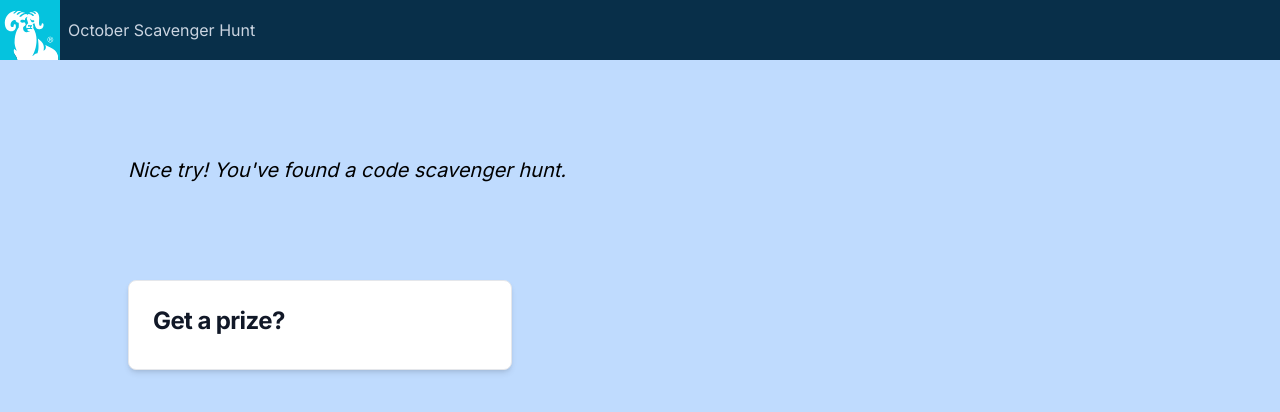
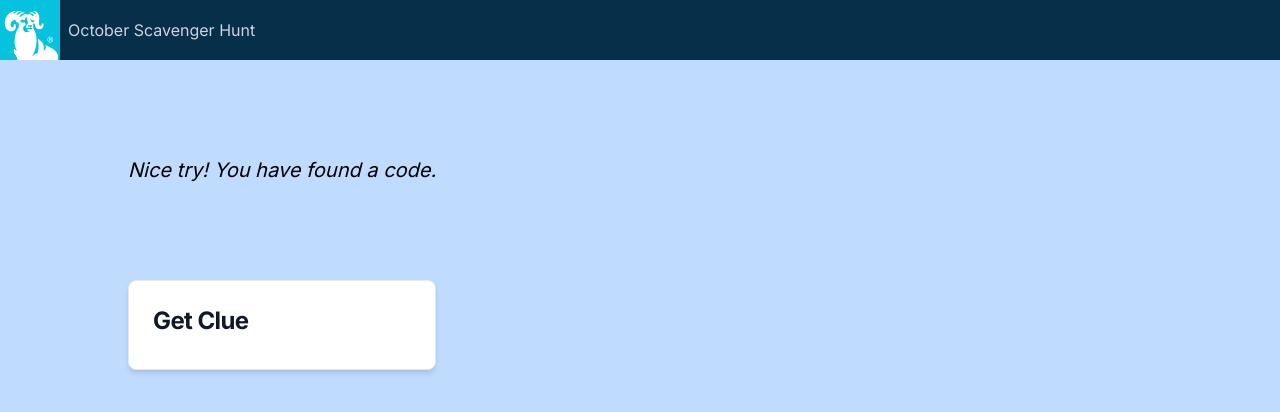
Before and after one commit to dtryon/shunt, a Next.js app: page /noclue1 in a window 1280 px wide. Shown: the top 412 px of the page. Built offline with nearby package versions, Linux system fonts and the light colour scheme.

Commit message:
fix build errors

```diff
--- a/app/layout.tsx
+++ b/app/layout.tsx
@@ -1,6 +1,8 @@
 import "./globals.css";
+import Image from "next/image";
+import { Inter } from "next/font/google";
+
 import type { Metadata } from "next";
-import { Inter } from "next/font/google";
 
 const inter = Inter({ subsets: ["latin"] });
 
@@ -18,7 +20,13 @@ export default function RootLayout({
     <html lang="en">
       <body className={inter.className}>
         <header className="flex items-center bg-sky-950">
-          <img className="flex-none" width="60px" src="/trusty-logo.svg" />
+          <Image
+            className="flex-none"
+            width={60}
+            height={60}
+            src="/trusty-logo.svg"
+            alt="logo"
+          />
           <section className="flex-auto">
             <h2 className="pl-2 text-slate-300">October Scavenger Hunt</h2>
           </section>
--- a/app/noclue1/page.tsx
+++ b/app/noclue1/page.tsx
@@ -2,14 +2,14 @@ export default function Clue1() {
   return (
     <div>
       <p className="text-center pb-24 italic">
-        Nice try! You've found a code scavenger hunt.
+        Nice try! You have found a code.
       </p>
       <a
         href="https://www.youtube.com/watch?v=dQw4w9WgXcQ"
-        class="block max-w-sm p-6 bg-white border border-gray-200 rounded-lg shadow-md hover:bg-gray-100 dark:bg-gray-800 dark:border-gray-700 dark:hover:bg-gray-700"
+        className="block max-w-sm p-6 bg-white border border-gray-200 rounded-lg shadow-md hover:bg-gray-100 dark:bg-gray-800 dark:border-gray-700 dark:hover:bg-gray-700"
       >
-        <h5 class="mb-2 text-2xl font-bold tracking-tight text-gray-900 dark:text-white">
-          Get a prize?
+        <h5 className="mb-2 text-2xl font-bold tracking-tight text-gray-900 dark:text-white">
+          Get Clue
         </h5>
       </a>
     </div>
--- a/app/scavenger-hunt/page.tsx
+++ b/app/scavenger-hunt/page.tsx
@@ -1,6 +1,7 @@
-import { promises as fs } from 'fs';
-import React, { ReactPropTypes } from 'react';
-import { notFound } from 'next/navigation'
+import { promises as fs } from "fs";
+import Image from "next/image";
+import React from "react";
+import { notFound } from "next/navigation";
 
 export interface Clue {
   id: string;
@@ -13,20 +14,25 @@ interface DummyClueProps {
   item: Clue;
 }
 
+interface PageProps {
+  searchParams: { clue: string };
+}
+
 function DummyClue({ item }: DummyClueProps) {
   return (
     <div>
       <p className="text-center pb-24 italic">{item?.message}</p>
-      {
-        item?.image ?
-          <img width="200px" src={item.image} /> : <div></div>
-      }
+      {item?.image ? (
+        <Image width={200} height={200} src={item.image} alt="image for clue" />
+      ) : (
+        <div></div>
+      )}
     </div>
   );
 }
 
-export default async function Page({ searchParams }) {
-  const file = await fs.readFile(process.cwd() + '/app/clues.json', 'utf8');
+export default async function Page({ searchParams }: PageProps) {
+  const file = await fs.readFile(process.cwd() + "/app/clues.json", "utf8");
   const data: [Clue] = JSON.parse(file);
 
   const clueId: String = searchParams.clue;
@@ -41,10 +47,8 @@ export default async function Page({ searchParams }) {
   }
 
   if (clue.dummy) {
-    return (<DummyClue item={clue} />);
+    return <DummyClue item={clue} />;
   }
 
-  return (
-    <div>Show Actual Clue Renderer!</div>
-  )
+  return <div>Show Actual Clue Renderer!</div>;
 }
```
